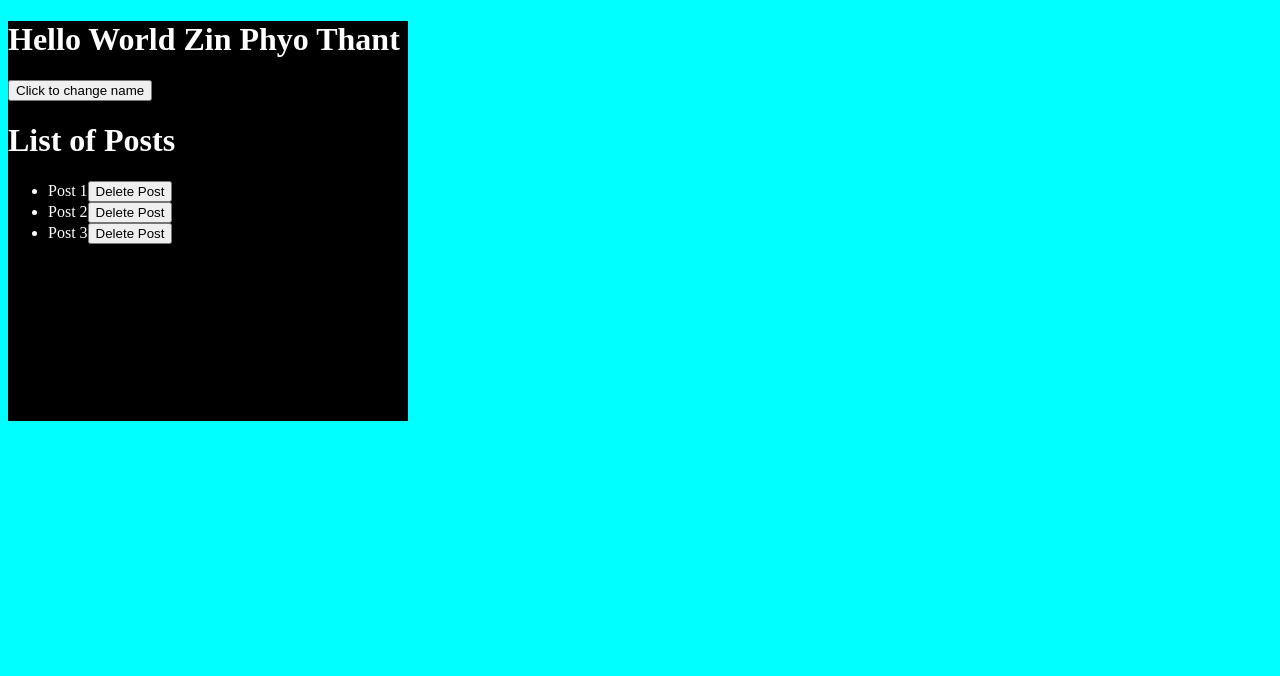
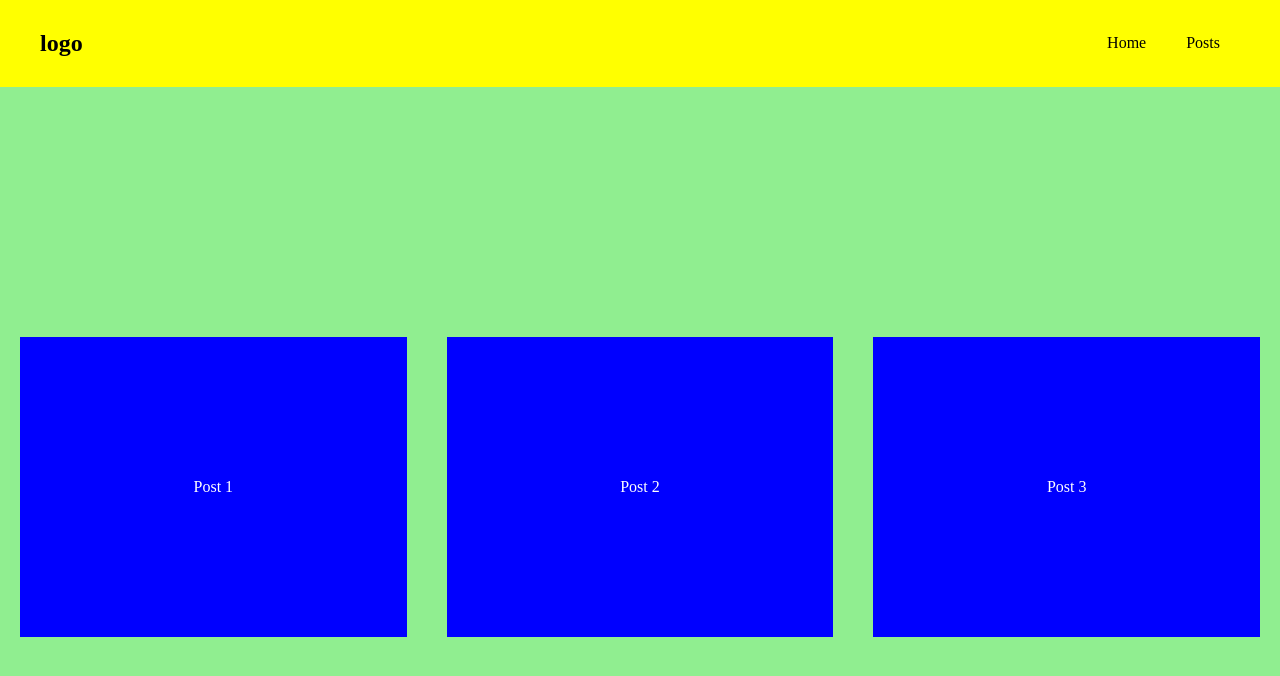
Before and after one commit to donecho/CreativeCoder_React_Course, a React (Create React App) app in the folder spa-react/: page / in a window 1280 px wide. Shown: the top 676 px of the page. Built offline with nearby package versions, Linux system fonts and the light colour scheme.

Commit message:
18-React-Fragment-and-props

```diff
--- a/spa-react/src/App.css
+++ b/spa-react/src/App.css
@@ -1,6 +1,3 @@
-.app{
-  background-color: black;
-  color: white;
-  width: 400px;
-  height: 400px;
+body{
+  margin: 0;
 }
--- a/spa-react/src/App.js
+++ b/spa-react/src/App.js
@@ -1,47 +1,26 @@
 // import logo from './logo.svg';
 import './App.css';
 import { useState } from 'react';
-import QAImage from './assets/image/image_1.png';
-
+import Navbar from './components/Navbar';
+import PostsList from './components/PostList';
 
 function App() {
 
-  // let name = "Zin Phyo Thant";
-  let [name,setName]=useState("Zin Phyo Thant"); //[getElementError,setter]
-
-  let changeName= ()=>{
-    setName("Aung Aung");
-    console.log(name);
-  };
 
   //working with list
-  let [post,setPost]=useState([
+  let [posts,setPost]=useState([
     {id:1,title:"Post 1"},
     {id:2,title:"Post 2"},
     {id:3,title:"Post 3"},
   ]);
 
-  let deletePost = (id) =>{
-    setPost((prevState)=>prevState.filter(post=>post.id!==id))
-  }
+
 
   return (
-    <div className='app'>
-      <h1>Hello World {name}</h1>
-      <button onClick={changeName}>Click to change name</button>
-
-      <h1>List of Posts</h1>
-      <ul>
-        {!!post.length && post.map((post)=>(
-          <li
-            key={post.id}>{post.title}
-            <button onClick={()=>deletePost(post.id)}> Delete Post </button>
-
-          </li>
-        ))}
-        {!post.length && <p>There is no post</p>}
-      </ul>
-    </div>
+    <>
+      <Navbar/>
+      <PostsList posts={posts}/>
+    </>  //it called react fragment
   );
 }
 
--- /dev/null
+++ b/spa-react/src/components/Navbar/index.css
@@ -0,0 +1,21 @@
+nav{
+    background-color: yellow;
+    padding: 10px;
+}
+
+.container {
+    display: flex;
+    justify-content: space-between;
+    align-items: center;
+    max-width: 1200px;
+    margin:auto;
+}
+
+.container ul{
+    display: flex;
+}
+
+.container li{
+    list-style-type: none;
+    margin: 0 20px;
+}
--- /dev/null
+++ b/spa-react/src/components/Navbar/index.js
@@ -0,0 +1,16 @@
+import React from 'react'
+import './index.css'
+
+export default function Navbar() {
+  return (
+    <nav>
+        <div className='container'>
+            <h1>logo</h1>
+            <ul>
+                <li>Home</li>
+                <li>Posts</li>
+            </ul>
+        </div>
+    </nav>
+  )
+}
--- /dev/null
+++ b/spa-react/src/components/PostList/index.css
@@ -0,0 +1,21 @@
+/* postsList component*/
+
+.postList{
+    background-color: lightgreen;
+    height: 100vh;
+    display: flex;
+    justify-content: center;
+    align-items: center;
+}
+
+.postList .single-post{
+    flex:1;
+    background-color: blue;
+    margin: 20px;
+    width: 500px;
+    height: 300px;
+    display: flex;
+    justify-content: center;
+    align-items: center;
+    color: white;
+}
--- /dev/null
+++ b/spa-react/src/components/PostList/index.js
@@ -0,0 +1,15 @@
+import React from 'react'
+import './index.css'
+export default function PostsList({posts}) {
+
+  return (
+
+    <div className='postList'>
+       {posts.map(post =>(
+        <div className='single-post' key={post.id}>{post.title}</div>
+       ))}
+
+    </div>
+
+  )
+}
```
